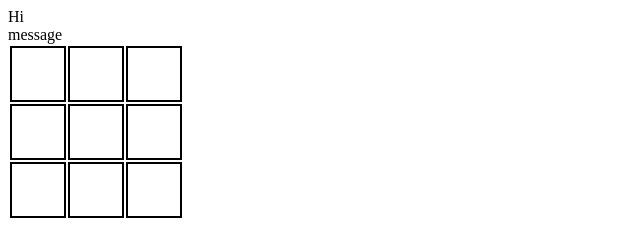
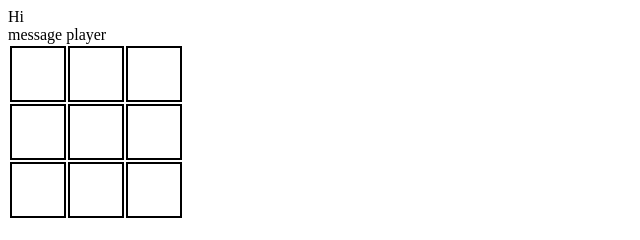
Before and after one commit to Davidzsy20/ticTacToe, a website: page index.html in a window 1280 px wide. Shown: the full height of the page, 0-640 px from the left. Drawn offline with nearby package versions, Linux system fonts and the light colour scheme.

Commit message:
change index

```diff
--- a/index.html
+++ b/index.html
@@ -12,7 +12,7 @@
 <body>
         <script src="https://ajax.googleapis.com/ajax/libs/jquery/3.1.0/jquery.min.js"></script>
     <div>Hi</div>
-    <div >message</div>
+    <div >message player</div>
     <div class= 'turn'></div>
     <table>
             <tr>
```
